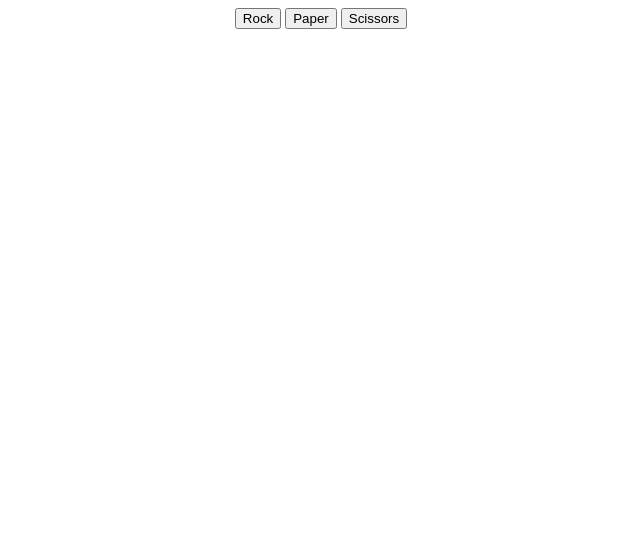
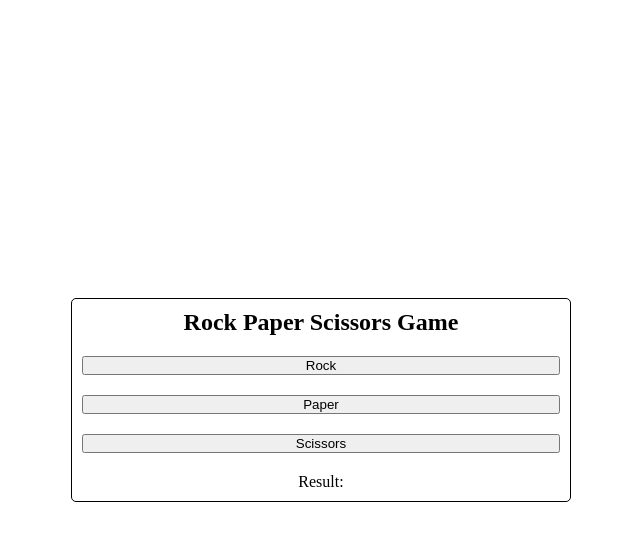
Before and after one commit to Yhento/Rock-Paper-Scissors, a plain HTML site: page index.html in a window 1280 px wide. Shown: the whole page, without its empty margins (319-959 px from the left). Drawn offline with Linux system fonts and the light colour scheme.

Commit message:
feat: finish styling.

```diff
--- a/index.html
+++ b/index.html
@@ -8,9 +8,13 @@
 </head>
 <body>
   <div class="game-container">
+    <h2>Rock Paper Scissors Game</h2>
     <button>Rock</button>
     <button>Paper</button>
     <button>Scissors</button>
+    <div class="results">
+      <span>Result: </span>
+    </div>
 
 
   </div>
--- a/rock-paper-scissors.css
+++ b/rock-paper-scissors.css
@@ -1,6 +1,25 @@
+*{
+  margin: 0;
+  padding: 0;
+  box-sizing: border-box;
+}
 body{
   display: flex;
   flex-direction: column;
   align-items: center;
+  justify-content: center;
   min-height: 100vh;
 }
+
+.game-container {
+  display: flex;
+  flex-direction: column;
+  gap: 20px;
+  width: 500px;
+  border: 1px solid black;
+  text-align: center;
+  padding: 10px 10px;
+  border-radius: 5px;
+
+
+}
```
